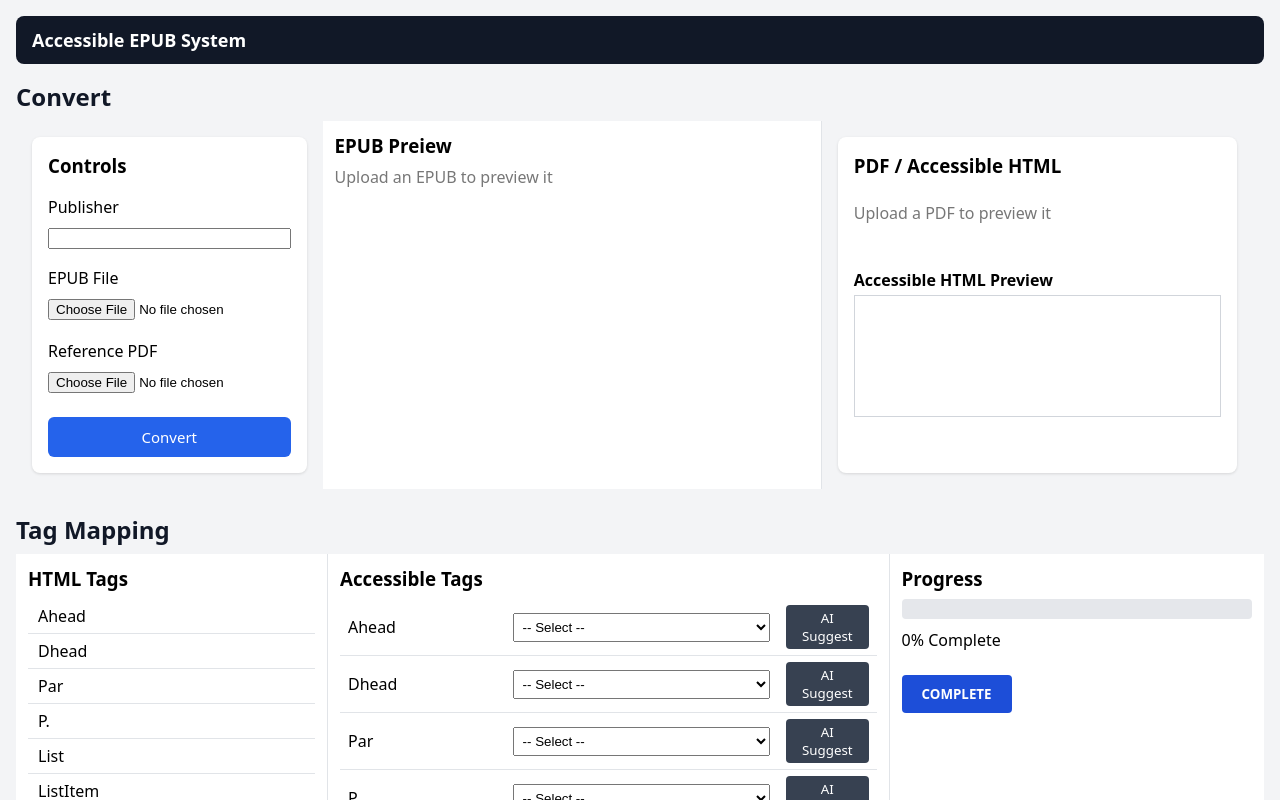
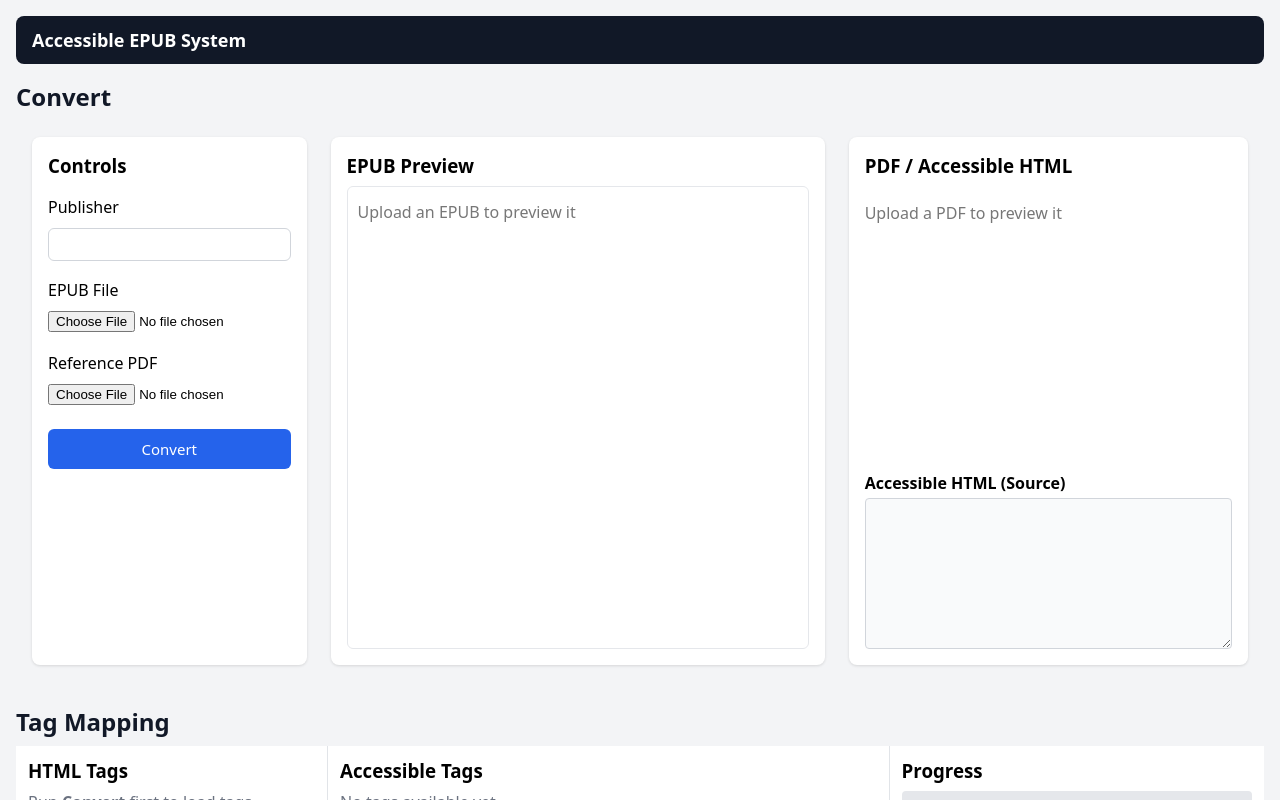
Before and after one commit to kavuthamapriya/ePub, a React (Vite) app in the folder frontend/: page / in a window 1280 px wide. Shown: the top 800 px of the page. Built offline with nearby package versions, Linux system fonts and the light colour scheme.

Commit message:
accessible html preview

```diff
--- a/frontend/src/modules/convert/ConvertPage.jsx
+++ b/frontend/src/modules/convert/ConvertPage.jsx
@@ -1,20 +1,22 @@
-import React, { useState } from "react";
+import React from "react";
 import EPUBViewer from "../epub/EPUBViewer";
 import PDFViewer from "../pdf/PDFViewer";
+import { useConversionStore } from "../../store/useConversionStore";
 
-
+// Layout styles
 const pageContainer = {
   display: "flex",
-  height: "calc(100vh - 56px)", // full height minus top nav
+  height: "70vh",
   backgroundColor: "#f3f4f6",
   overflow: "hidden",
 };
+
 const cardBase = {
   padding: "16px",
   boxSizing: "border-box",
   backgroundColor: "#ffffff",
   borderRadius: "8px",
-  boxShadow: "0 1px 3px rgba(0,0,0,0.12)",
+  boxShadow: "0 1px 3px rgba(0, 0, 0, 0.12)",
 };
 
 const leftPanelStyle = {
@@ -27,17 +29,13 @@ const leftPanelStyle = {
   gap: "10px",
 };
 
-
-const panelBase = {
-  padding: "0.75rem",
-  boxSizing: "border-box",
-  backgroundColor: "#ffffff",
-  borderRight: "1px solid #e1e4e8",
-};
-
 const middlePanelStyle = {
-  ...panelBase,
-  width: "40%",
+  ...cardBase,
+  flex: 1,
+  margin: "16px 8px",
+  display: "flex",
+  flexDirection: "column",
+  overflow: "hidden",
 };
 
 const rightPanelStyle = {
@@ -50,12 +48,7 @@ const rightPanelStyle = {
   gap: "12px",
 };
 
-const columnContainer = {
-  display: "flex",
-  flex: 1,
-  minHeight: 0,
-};
-
+// We still keep this for safety in case you later want a live iframe preview.
 function enhanceAccessibleHtml(raw) {
   if (!raw) return "";
 
@@ -71,7 +64,7 @@ document.addEventListener('click', function(e) {
   // Allow external links and in-page anchors
   if (href.startsWith('http') || href.startsWith('https') ||
       href.startsWith('#') || href.startsWith('mailto:')) {
-    return; // let browser handle normally
+    return;
   }
 
   // Block EPUB-internal file links (like "cover.xhtml")
@@ -79,21 +72,35 @@ document.addEventListener('click', function(e) {
 });
 </script>`;
 
-  // If the HTML already has a </body>, inject script before it
   if (raw.includes("</body>")) {
     return raw.replace("</body>", script + "</body>");
   }
-
-  // Otherwise just append script
   return raw + script;
 }
 
+// Extract unique tag names from HTML for Tag Mapping
+function extractUniqueTags(html) {
+  if (!html) return [];
+  const div = document.createElement("div");
+  div.innerHTML = html;
+  const elements = div.querySelectorAll("*");
+  const tags = new Set();
+  elements.forEach((el) => tags.add(el.tagName.toLowerCase()));
+  return Array.from(tags).sort();
+}
 
 function ConvertPage() {
-  const [epubFile, setEpubFile] = useState(null);
-  const [pdfFile, setPdfFile] = useState(null);
-  const [publisher, setPublisher] = useState("");
-  const [accessibleHtml, setAccessibleHtml] = useState("");
+  const {
+    publisher,
+    epubFile,
+    pdfFile,
+    accessibleHtml,
+    setPublisher,
+    setEpubFile,
+    setPdfFile,
+    setAccessibleHtml,
+    setHtmlTags,
+  } = useConversionStore();
 
   async function handleConvert() {
     if (!epubFile) {
@@ -102,7 +109,7 @@ function ConvertPage() {
     }
 
     try {
-    let form = new FormData();
+      const form = new FormData();
       form.append("publisher", publisher || "Unknown");
       form.append("epub_file", epubFile);
       if (pdfFile) form.append("pdf_file", pdfFile);
@@ -125,39 +132,48 @@ function ConvertPage() {
       console.log("ConvertPage: /api/convert response", data);
 
       const rawHtml = data?.accessible?.accessible_html ?? "";
-const safeHtml = enhanceAccessibleHtml(rawHtml);  // 👈 sanitise links
-setAccessibleHtml(safeHtml);
 
+      // 1) Store HTML in state (we'll show it as source)
+      // If you later want the safe iframe version, use enhanceAccessibleHtml(rawHtml)
+      setAccessibleHtml(rawHtml);
 
-
+      // 2) Extract tags for Tag Mapping
+      const tags = extractUniqueTags(rawHtml);
+      setHtmlTags(tags);
     } catch (err) {
       console.error("ConvertPage: unexpected error during convert", err);
       alert("Unexpected error during convert (see console)");
     }
   }
 
-
   return (
-    <div style={columnContainer}>
+    <div style={pageContainer}>
+      {/* LEFT – controls */}
       <section style={leftPanelStyle}>
         <h3>Controls</h3>
 
         <label>Publisher</label>
         <input
-          style={{ width: "100%", marginBottom: "8px" }}
+          style={{
+            width: "100%",
+            marginBottom: "8px",
+            padding: "8px",
+            borderRadius: "6px",
+            border: "1px solid #d1d5db",
+          }}
           value={publisher}
-          onChange={(e) => {
-    const f = e.target.files[0];
-    console.log("ConvertPage: selected EPUB:", f);
-    setEpubFile(f);
-  }}
+          onChange={(e) => setPublisher(e.target.value)}
         />
 
         <label>EPUB File</label>
         <input
           type="file"
           accept=".epub"
-          onChange={(e) => setEpubFile(e.target.files[0])}
+          onChange={(e) => {
+            const f = e.target.files[0];
+            console.log("ConvertPage: selected EPUB:", f);
+            setEpubFile(f);
+          }}
         />
 
         <label style={{ marginTop: "10px" }}>Reference PDF</label>
@@ -186,32 +202,56 @@ setAccessibleHtml(safeHtml);
         </button>
       </section>
 
+      {/* MIDDLE – EPUB preview */}
       <section style={middlePanelStyle}>
-        <h3>EPUB Preiew</h3>
+        <h3>EPUB Preview</h3>
+        <div
+          style={{
+            flex: 1,
+            border: "1px solid #e5e7eb",
+            borderRadius: "6px",
+            overflow: "auto",
+            backgroundColor: "#ffffff",
+          }}
+        >
           {epubFile ? (
             <EPUBViewer file={epubFile} />
           ) : (
-          <p style={{ color: "#777" }}>Upload an EPUB to preview it</p>
+            <p style={{ padding: "10px", color: "#777" }}>
+              Upload an EPUB to preview it
+            </p>
           )}
+        </div>
       </section>
 
+      {/* RIGHT – PDF + Accessible HTML (SOURCE CODE) */}
       <section style={rightPanelStyle}>
         <h3>PDF / Accessible HTML</h3>
+        <div style={{ flex: 1, overflow: "hidden" }}>
           {pdfFile ? (
             <PDFViewer file={pdfFile} />
           ) : (
             <p style={{ color: "#777" }}>Upload a PDF to preview it</p>
           )}
-        <div style={{ marginTop: "8px", height: "40%" }}>
-          <h4 style={{ marginBottom: "4px" }}>Accessible HTML Preview</h4>
-          <iframe
+        </div>
+
+        <div style={{ marginTop: "8px", height: "40%", display: "flex", flexDirection: "column" }}>
+          <h4 style={{ marginBottom: "4px" }}>Accessible HTML (Source)</h4>
+          <textarea
+            readOnly
+            value={accessibleHtml}
             style={{
               width: "100%",
               height: "100%",
               border: "1px solid #d1d5db",
-              backgroundColor: "white",
+              backgroundColor: "#f9fafb",
+              borderRadius: "4px",
+              fontFamily: "monospace",
+              fontSize: "12px",
+              padding: "8px",
+              whiteSpace: "pre",
+              overflow: "auto",
             }}
-            srcDoc={accessibleHtml}
           />
         </div>
       </section>
--- a/frontend/src/modules/mapping/MappingPage.jsx
+++ b/frontend/src/modules/mapping/MappingPage.jsx
@@ -1,11 +1,11 @@
-import React, { useEffect } from "react";
-import HTMLTagList from "./HTMLTagList";
+import React from "react";
+import { useConversionStore } from "../../store/useConversionStore";
 import TagRow from "./TagRow";
-import { useTagMappingStore } from "./TagMappingStore";
 
 const wrapperStyle = {
   display: "flex",
-  flex: 1,
+  height: "70vh",
+  backgroundColor: "#f3f4f6",
 };
 
 const leftStyle = {
@@ -30,27 +30,45 @@ const rightStyle = {
 };
 
 function MappingPage() {
-  const htmlTags = ["Ahead", "Dhead", "Par", "P.", "List", "ListItem"];
-  const setHTMLTags = useTagMappingStore((s) => s.setHTMLTags);
-  const completion = useTagMappingStore((s) => s.completion);
+  const accessibleHtml = useConversionStore((s) => s.accessibleHtml || "");
+  const htmlTags = useConversionStore((s) => s.htmlTags || []);
+  const tagMappings = useConversionStore((s) => s.tagMappings || {});
 
-  useEffect(() => {
-    setHTMLTags(htmlTags);
-  }, []);
+  const mappedCount = Object.keys(tagMappings).length;
+  const total = htmlTags.length || 1;
+  const completion = Math.round((mappedCount / total) * 100);
 
   return (
     <div style={wrapperStyle}>
+      {/* LEFT: tag list */}
       <section style={leftStyle}>
-        <HTMLTagList />
+        <h3>HTML Tags</h3>
+        {htmlTags.length === 0 ? (
+          <p style={{ color: "#6b7280" }}>
+            Run <strong>Convert</strong> first to load tags.
+          </p>
+        ) : (
+          <ul style={{ listStyle: "none", paddingLeft: 0 }}>
+            {htmlTags.map((tag) => (
+              <li key={tag}>{tag}</li>
+            ))}
+          </ul>
+        )}
       </section>
 
+      {/* MIDDLE: mapping rows */}
       <section style={middleStyle}>
         <h3 style={{ marginBottom: "8px" }}>Accessible Tags</h3>
-        {htmlTags.map((tag) => (
-          <TagRow key={tag} tag={tag} contextHTML={"<mock epub html>"} />
-        ))}
+        {htmlTags.length === 0 ? (
+          <p style={{ color: "#6b7280" }}>No tags available yet.</p>
+        ) : (
+          htmlTags.map((tag) => (
+            <TagRow key={tag} tag={tag} contextHTML={accessibleHtml} />
+          ))
+        )}
       </section>
 
+      {/* RIGHT: progress */}
       <section style={rightStyle}>
         <h3>Progress</h3>
         <div
@@ -71,6 +89,7 @@ function MappingPage() {
           ></div>
         </div>
         <p>{completion}% Complete</p>
+
         <button
           style={{
             marginTop: "20px",
--- a/frontend/src/modules/mapping/TagRow.jsx
+++ b/frontend/src/modules/mapping/TagRow.jsx
@@ -1,23 +1,82 @@
 import React from "react";
-import AccessibleTagDropdown from "./AccessibleTagDropdown";
-import AISuggestButton from "./AISuggestButton";
+import { useConversionStore } from "../../store/useConversionStore";
 
-const rowStyle = {
-  display: "flex",
-  alignItems: "center",
-  padding: "6px 8px",
-  borderBottom: "1px solid #e1e4e8",
-  gap: "10px",
-};
+const ACCESSIBLE_OPTIONS = [
+  "P",
+  "H1",
+  "H2",
+  "H3",
+  "H4",
+  "H5",
+  "H6",
+  "UL",
+  "OL",
+  "LI",
+  "BLOCKQUOTE",
+  "FIGURE",
+  "FIGCAPTION",
+  "IGNORE",
+];
 
 function TagRow({ tag, contextHTML }) {
+  const tagMappings = useConversionStore((s) => s.tagMappings || {});
+  const setTagMapping = useConversionStore((s) => s.setTagMapping);
+
+  const value = tagMappings?.[tag] ?? "";
+
+  const handleChange = (e) => {
+    setTagMapping(tag, e.target.value);
+  };
+
+  function handleSuggest() {
+    console.log("AI Suggest for tag:", tag, "context length:", contextHTML?.length);
+    // later: call /suggest with { tag, html: contextHTML }
+  }
+
   return (
-    <div style={rowStyle}>
-      <div style={{ width: "30%", fontWeight: 500 }}>{tag}</div>
-      <div style={{ width: "50%" }}>
-        <AccessibleTagDropdown tag={tag} />
-      </div>
-      <AISuggestButton tag={tag} contextHTML={contextHTML} />
+    <div
+      style={{
+        display: "grid",
+        gridTemplateColumns: "1fr 1.5fr auto",
+        gap: "8px",
+        alignItems: "center",
+        marginBottom: "8px",
+      }}
+    >
+      <div>{tag}</div>
+
+      <select
+        value={value}
+        onChange={handleChange}
+        style={{
+          padding: "4px 6px",
+          borderRadius: "4px",
+          border: "1px solid #d1d5db",
+        }}
+      >
+        <option value="">(choose)</option>
+        {ACCESSIBLE_OPTIONS.map((opt) => (
+          <option key={opt} value={opt}>
+            {opt}
+          </option>
+        ))}
+      </select>
+
+      <button
+        type="button"
+        onClick={handleSuggest}
+        style={{
+          padding: "4px 8px",
+          borderRadius: "4px",
+          border: "none",
+          backgroundColor: "#111827",
+          color: "#fff",
+          fontSize: "12px",
+          cursor: "pointer",
+        }}
+      >
+        AI Suggest
+      </button>
     </div>
   );
 }
--- a/frontend/src/store/useConversionStore.js
+++ b/frontend/src/store/useConversionStore.js
@@ -1,4 +1,3 @@
-// frontend/src/store/useConversionStore.js
 import { create } from "zustand";
 
 export const useConversionStore = create((set) => ({
@@ -6,9 +5,18 @@ export const useConversionStore = create((set) => ({
   epubFile: null,
   pdfFile: null,
   accessibleHtml: "",
+  htmlTags: [],          // unique tags extracted from HTML
+  tagMappings: {},       // { tagName: "H1" | "P" | ... }
 
   setPublisher: (publisher) => set({ publisher }),
   setEpubFile: (file) => set({ epubFile: file }),
   setPdfFile: (file) => set({ pdfFile: file }),
   setAccessibleHtml: (html) => set({ accessibleHtml: html }),
+
+  setHtmlTags: (tags) => set({ htmlTags: tags }),
+
+  setTagMapping: (tag, mapped) =>
+    set((state) => ({
+      tagMappings: { ...state.tagMappings, [tag]: mapped },
+    })),
 }));
```
Also changed, not shown: 1 other file (tests, documents, lock files or other folders). Lines whose indentation alone changed are shown as unchanged.
